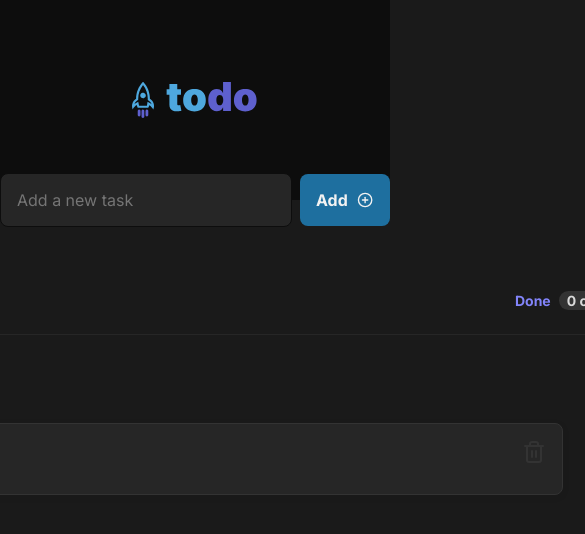
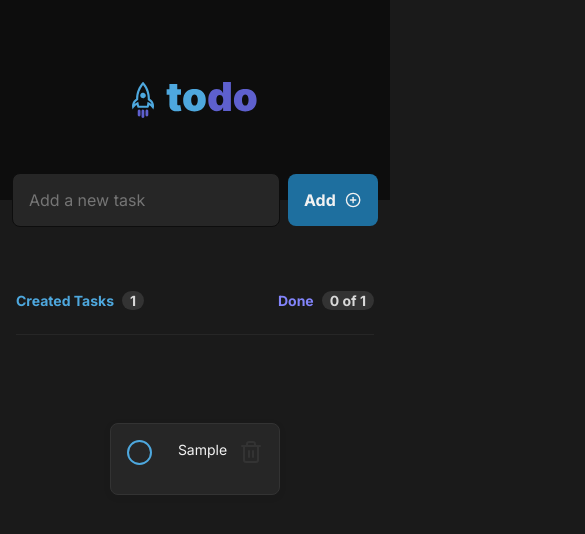
Before and after one commit to arubesu/todo, a Next.js app: page / in a window 390 px wide. Both pictures are taken after typing "Sample" into the empty fields and a click on the button "Add". Shown: the top 534 px of the page, 585 px wide, since content can reach past the window. Built offline with nearby package versions, Linux system fonts and the light colour scheme.

Commit message:
chore: styling mobile screen

```diff
--- a/components/TaskArea.module.css
+++ b/components/TaskArea.module.css
@@ -79,3 +79,15 @@
     background: var(--gray-400);
     border-radius: 999px;
 }
+
+@media (max-width:600px){
+    .container hr {
+        display: flex;
+        margin:0 1rem;
+        width: 100%;
+    }
+
+    .tasksStatusContainer {
+     width: 100%;
+    }
+}
--- a/components/TaskItem.module.css
+++ b/components/TaskItem.module.css
@@ -129,3 +129,9 @@
   display: flex;
   gap: 1rem;
 }
+
+@media (max-width:600px){
+    .listItem {
+      width: 100%;
+    }
+}
--- a/styles/globals.css
+++ b/styles/globals.css
@@ -49,3 +49,7 @@ a {
 button {
   cursor: pointer;
 }
+
+main {
+  padding: 0 1rem;
+}
```
